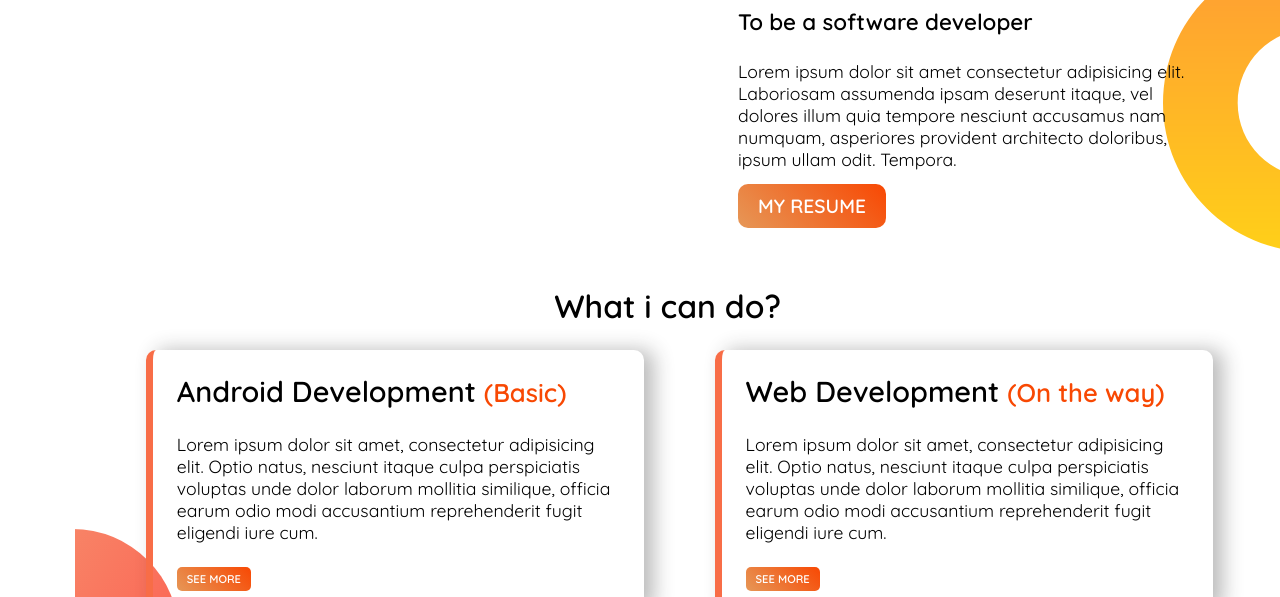
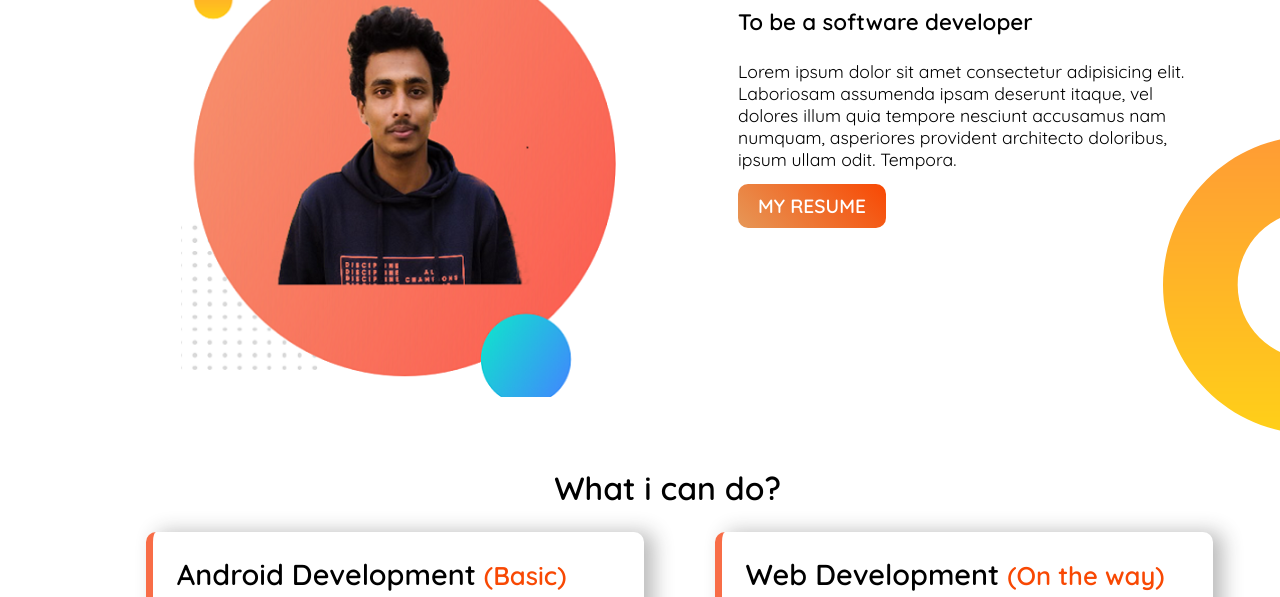
Before and after one commit to sojol4242/portfolio, a plain HTML site: page index.html in a window 1280 px wide. Shown: the part 634-1231 px from the top of the page. Drawn offline with Linux system fonts and the light colour scheme.

Commit message:
index.html
here fix images issue

```diff
--- a/index.html
+++ b/index.html
@@ -18,12 +18,12 @@
             <a href="#">hire me</a>
         </div>
         <div class="profile">
-            <img src="/portfolio/images/image 17.png" alt="">
+              <img src="/portfolio/images/image 17.png" alt="">
         </div>
     </section>
     <section id="dream_section" class="section">
         <div class="dream">
-            <img src="/porfolio/images/my-bg.png" alt="">
+                      <img src="/portfolio/images/my-bg.png" alt="">
         </div>
         <div class="dream">
             <h1>Dream what I see?</h1>
```
